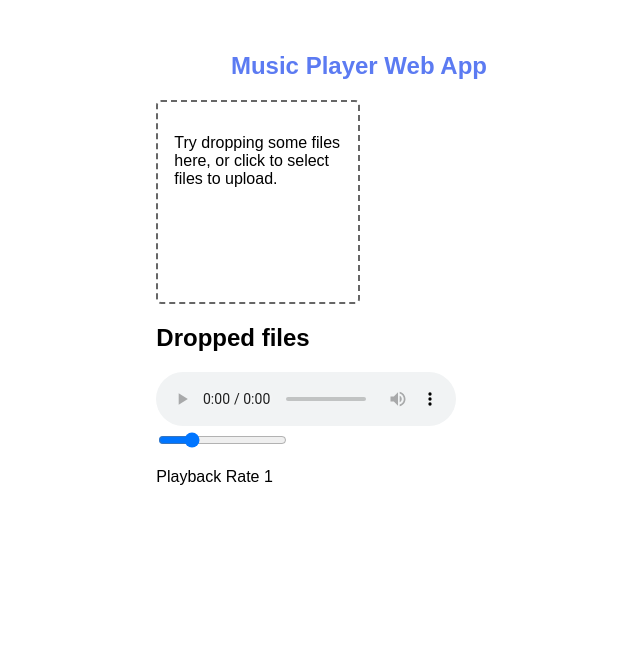
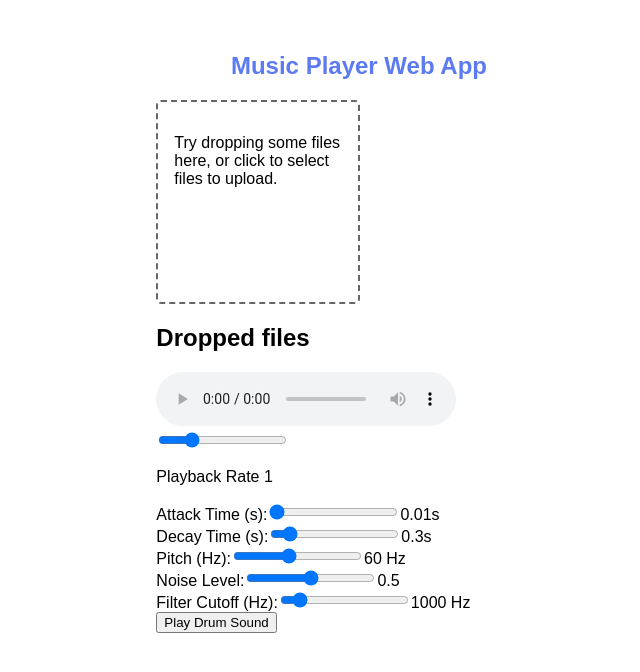
Before and after one commit to ericgrosse/music-player-web-app, a React app: page / in a window 1280 px wide. Shown: the top 672 px of the page, without its empty margins (281-921 px from the left). Built offline with nearby package versions, Linux system fonts and the light colour scheme.

Commit message:
Added ability to make a drum sound

```diff
--- a/src/App.js
+++ b/src/App.js
@@ -1,69 +1,111 @@
-import React, { Component } from 'react'
-import Dropzone from 'react-dropzone'
-
-import './App.css'
+import React, { Component } from 'react';
+import Dropzone from 'react-dropzone';
+import './App.css';
 
 class App extends Component {
   constructor(props) {
-    super(props)
+    super(props);
 
     this.state = {
       audioSrc: 'http://developer.mozilla.org/@api/deki/files/2926/=AudioTest_(1).ogg',
       audioType: 'audio/ogg',
       files: [],
       playbackRate: 1,
-    }
+      audioContext: new (window.AudioContext || window.webkitAudioContext)(),
+      noiseBuffer: null,
+      attackTime: 0.01,  // Default attack time
+      decayTime: 0.3,    // Default decay time
+      pitch: 60,         // Default pitch (Hz)
+      noiseLevel: 0.5,   // Default noise level
+      filterCutoff: 1000 // Default filter cutoff frequency (Hz)
+    };
   }
 
-  onDrop = (files) => {
-    const self = this
-    let file = files[0]
-
-    if (file.type === 'audio/mpeg' || file.type === 'audio/x-m4a' /* simplified assumption, works with mp3 & m4a format */) {
-      let reader = new FileReader()
-
-      reader.onload = function(e) {
-        self.audioArea.src = reader.result
-        self.audioArea.play()
+  componentDidMount() {
+    this.createNoiseBuffer();
   }
 
-      reader.onloadstart = function() {
-        //console.log('onloadstart')
+  createNoiseBuffer = () => {
+    const { audioContext } = this.state;
+    const bufferSize = audioContext.sampleRate * 2;
+    const buffer = audioContext.createBuffer(1, bufferSize, audioContext.sampleRate);
+    const data = buffer.getChannelData(0);
+
+    for (let i = 0; i < bufferSize; i++) {
+      data[i] = Math.random() * 2 - 1;
     }
 
-      reader.onprogress = function() {
-        //console.log('onprogress')
+    this.setState({ noiseBuffer: buffer });
+  };
+
+  onDrop = (files) => {
+    const self = this;
+    let file = files[0];
+
+    if (file.type === 'audio/mpeg' || file.type === 'audio/x-m4a') {
+      let reader = new FileReader();
+
+      reader.onload = function (e) {
+        self.audioArea.src = reader.result;
+        self.audioArea.play();
+      };
+
+      reader.readAsDataURL(file);
+    } else {
+      self.audioArea.src = 'http://developer.mozilla.org/@api/deki/files/2926/=AudioTest_(1).ogg';
+      console.log('audio not supported, switching to default song...');
     }
+  };
 
-      reader.onloadend = function() {
-        //console.log('onloadend')
-      }
+  changeSetting = (setting, value) => {
+    this.setState({ [setting]: value });
+  };
 
-      reader.onabort = function() {
-        //console.log('onabort')
-      }
+  playDrumSound = () => {
+    const { audioContext, noiseBuffer, attackTime, decayTime, pitch, noiseLevel, filterCutoff } = this.state;
 
-      reader.onerror = function() {
-        //console.log('onerror')
-      }
+    // Create an envelope for amplitude
+    const envelope = audioContext.createGain();
+    envelope.gain.setValueAtTime(0, audioContext.currentTime);
+    envelope.gain.linearRampToValueAtTime(1, audioContext.currentTime + attackTime);
+    envelope.gain.exponentialRampToValueAtTime(0.001, audioContext.currentTime + attackTime + decayTime);
+    envelope.connect(audioContext.destination);
 
-      reader.readAsDataURL(file)
-    }
-    else {
-      self.audioArea.src = 'http://developer.mozilla.org/@api/deki/files/2926/=AudioTest_(1).ogg'
-      console.log('audio not supported, switching to default song...')
-    }
-  }
+    // Create oscillators for the pitch
+    const oscillator = audioContext.createOscillator();
+    oscillator.type = 'sine';
+    oscillator.frequency.setValueAtTime(pitch, audioContext.currentTime);
+    oscillator.connect(envelope);
+    oscillator.start();
 
-  changePlaybackRate = (e) => {
-    const self = this
-    self.audioArea.playbackRate = e.target.value
-    self.setState({playbackRate: e.target.value})
-  }
+    // Create a noise source for the percussive element
+    const noiseSource = audioContext.createBufferSource();
+    noiseSource.buffer = noiseBuffer;
+
+    // Filter to shape the noise
+    const noiseFilter = audioContext.createBiquadFilter();
+    noiseFilter.type = 'lowpass';
+    noiseFilter.frequency.setValueAtTime(filterCutoff, audioContext.currentTime);
+
+    // Create noise envelope
+    const noiseEnvelope = audioContext.createGain();
+    noiseEnvelope.gain.setValueAtTime(noiseLevel, audioContext.currentTime);
+    noiseEnvelope.gain.exponentialRampToValueAtTime(0.001, audioContext.currentTime + attackTime + decayTime);
+
+    noiseSource.connect(noiseFilter);
+    noiseFilter.connect(noiseEnvelope);
+    noiseEnvelope.connect(audioContext.destination);
+    noiseSource.start();
+
+    // Stop all sources after the decay time
+    setTimeout(() => {
+      oscillator.stop();
+      noiseSource.stop();
+    }, (attackTime + decayTime) * 1000);
+  };
 
   render() {
-    const {state} = this
-    console.log(state)
+    const { state } = this;
 
     return (
       <div className="App">
@@ -90,10 +132,84 @@ class App extends Component {
               <p>Playback Rate <span id="currentPlaybackRate">{state.playbackRate}</span></p>
             </div>
           </section>
+
+          <section>
+            <div className="drum-control">
+              <label htmlFor="attackTime">Attack Time (s):</label>
+              <input
+                id="attackTime"
+                type="range"
+                min="0.01"
+                max="1"
+                step="0.01"
+                value={state.attackTime}
+                onChange={(e) => this.changeSetting('attackTime', parseFloat(e.target.value))}
+              />
+              <span>{state.attackTime}s</span>
+            </div>
+
+            <div className="drum-control">
+              <label htmlFor="decayTime">Decay Time (s):</label>
+              <input
+                id="decayTime"
+                type="range"
+                min="0.1"
+                max="2"
+                step="0.1"
+                value={state.decayTime}
+                onChange={(e) => this.changeSetting('decayTime', parseFloat(e.target.value))}
+              />
+              <span>{state.decayTime}s</span>
+            </div>
+
+            <div className="drum-control">
+              <label htmlFor="pitch">Pitch (Hz):</label>
+              <input
+                id="pitch"
+                type="range"
+                min="30"
+                max="100"
+                step="1"
+                value={state.pitch}
+                onChange={(e) => this.changeSetting('pitch', parseFloat(e.target.value))}
+              />
+              <span>{state.pitch} Hz</span>
+            </div>
+
+            <div className="drum-control">
+              <label htmlFor="noiseLevel">Noise Level:</label>
+              <input
+                id="noiseLevel"
+                type="range"
+                min="0"
+                max="1"
+                step="0.01"
+                value={state.noiseLevel}
+                onChange={(e) => this.changeSetting('noiseLevel', parseFloat(e.target.value))}
+              />
+              <span>{state.noiseLevel}</span>
+            </div>
+
+            <div className="drum-control">
+              <label htmlFor="filterCutoff">Filter Cutoff (Hz):</label>
+              <input
+                id="filterCutoff"
+                type="range"
+                min="500"
+                max="5000"
+                step="100"
+                value={state.filterCutoff}
+                onChange={(e) => this.changeSetting('filterCutoff', parseFloat(e.target.value))}
+              />
+              <span>{state.filterCutoff} Hz</span>
+            </div>
+
+            <button onClick={this.playDrumSound}>Play Drum Sound</button>
+          </section>
         </div>
       </div>
-    )
+    );
   }
 }
 
-export default App
+export default App;
```
Also changed, not shown: 2 other files (tests, documents, lock files or other folders). Lines whose indentation alone changed are shown as unchanged.
